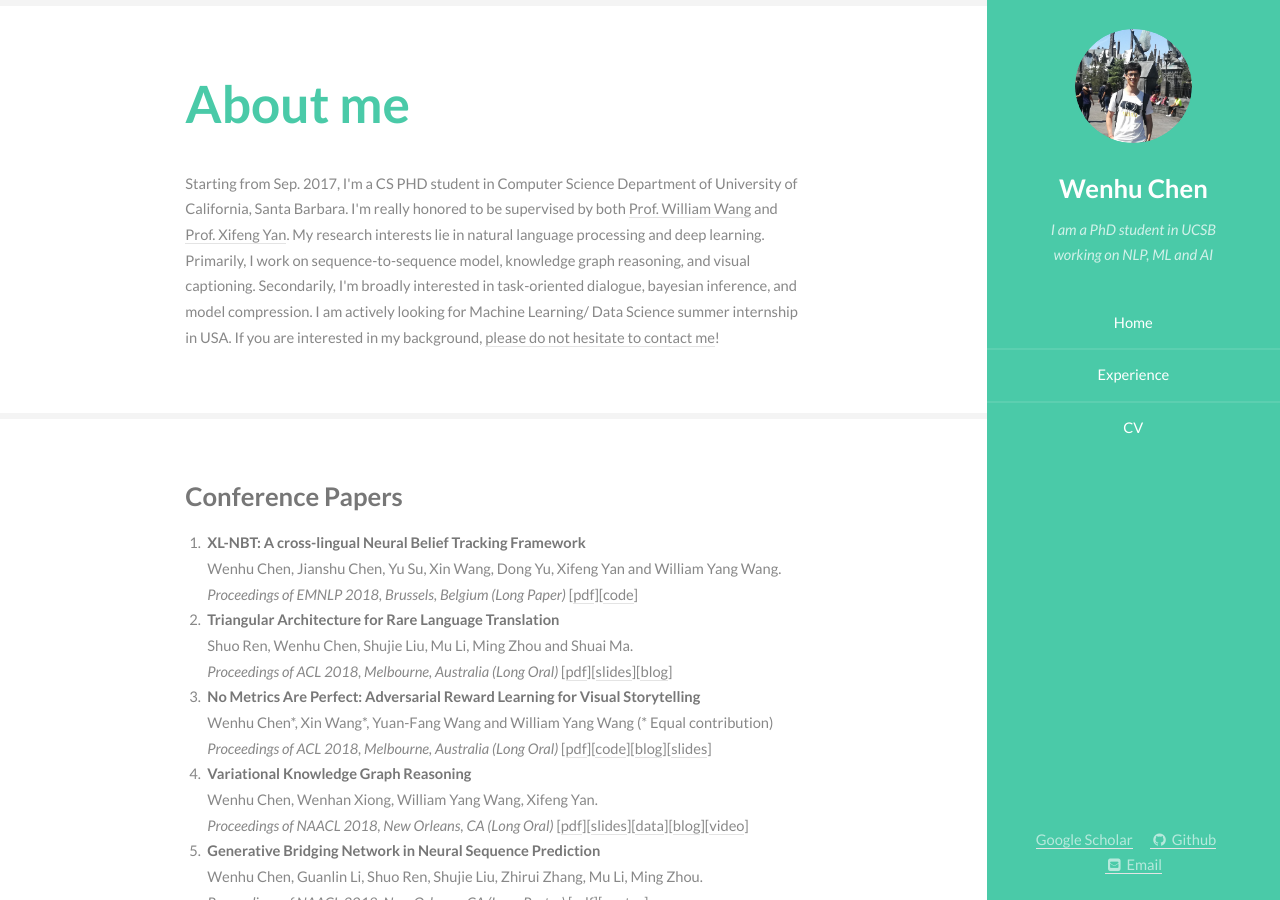
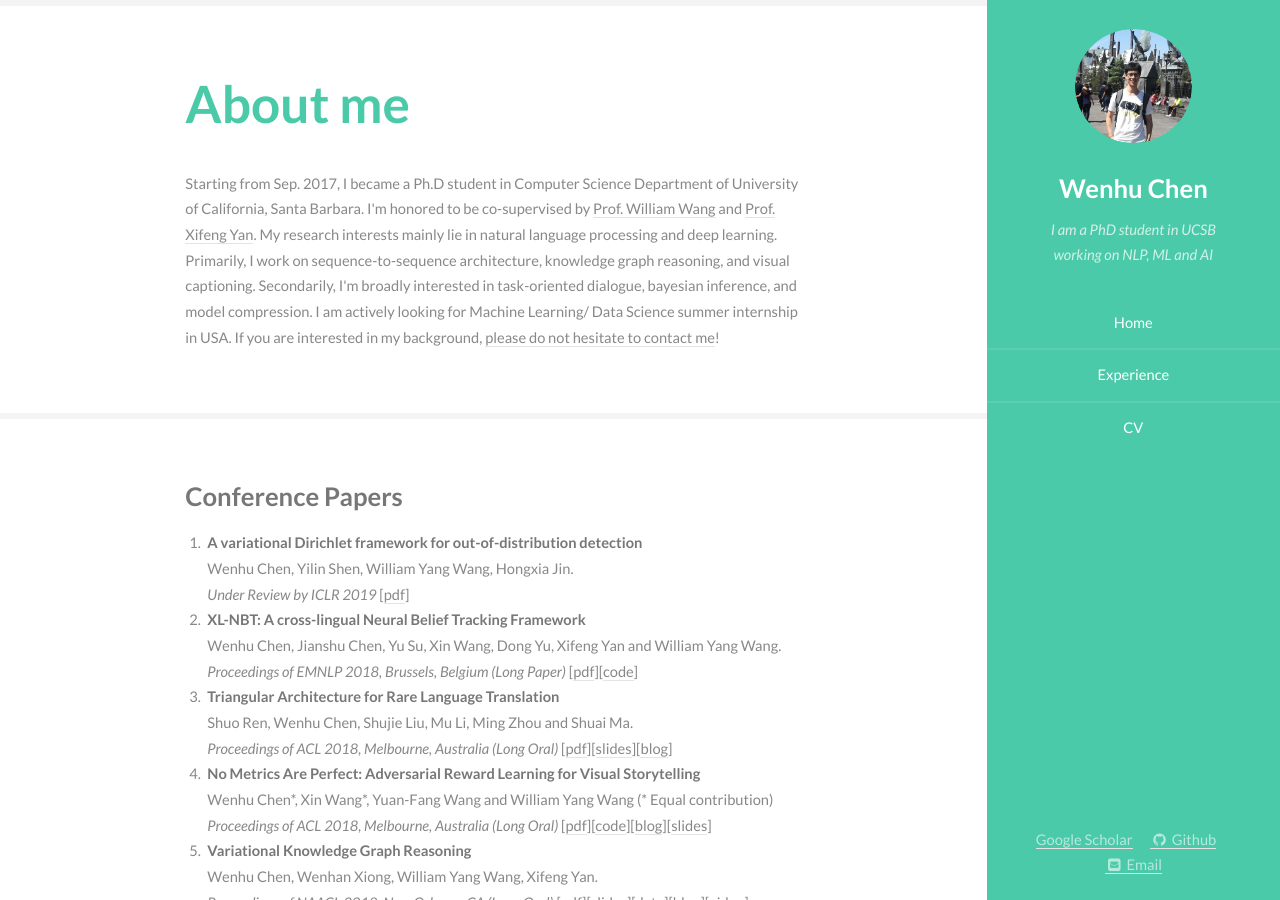
Before and after one commit to wenhuchen/wenhuchen.github.io, a Jekyll site: the page built from index.html, in a window 1280 px wide and 900 px high. Built offline with Jekyll 4.4.1, drawn with Linux system fonts in a browser that asks for light colours.

Commit message:
add one pub

```diff
--- a/index.html
+++ b/index.html
@@ -19,7 +19,7 @@ th,td {
             <header class="major">
                 <h2>About me</h2>
             </header>
-            <p>Starting from Sep. 2017, I'm a CS PHD student in Computer Science Department of University of California, Santa Barbara. I'm really honored to be supervised by both <a href="http://www.cs.ucsb.edu/~william/index.html">Prof. William Wang</a> and <a href="http://www.cs.ucsb.edu/~xyan/">Prof. Xifeng Yan</a>. My research interests lie in natural language processing and deep learning. Primarily, I work on sequence-to-sequence model, knowledge graph reasoning, and visual captioning. Secondarily, I'm broadly interested in task-oriented dialogue, bayesian inference, and model compression. I am actively looking for Machine Learning/ Data Science summer internship in USA. If you are interested in my background, <a href="mailto:wenhuchen@cs.ucsb.edu">please do not hesitate to contact me</a>!</p>
+            <p>Starting from Sep. 2017, I became a Ph.D student in Computer Science Department of University of California, Santa Barbara. I'm honored to be co-supervised by <a href="http://www.cs.ucsb.edu/~william/index.html">Prof. William Wang</a> and <a href="http://www.cs.ucsb.edu/~xyan/">Prof. Xifeng Yan</a>. My research interests mainly lie in natural language processing and deep learning. Primarily, I work on sequence-to-sequence architecture, knowledge graph reasoning, and visual captioning. Secondarily, I'm broadly interested in task-oriented dialogue, bayesian inference, and model compression. I am actively looking for Machine Learning/ Data Science summer internship in USA. If you are interested in my background, <a href="mailto:wenhuchen@cs.ucsb.edu">please do not hesitate to contact me</a>!</p>
         </div>
     </section>
 
@@ -28,6 +28,10 @@ th,td {
         <div class="container">
         <h3>Conference Papers</h3>
 <ol>
+<li><strong> A variational Dirichlet framework for out-of-distribution detection  <a span style="color: #009900;"></a></strong><br>
+    Wenhu Chen, Yilin Shen, William Yang Wang, Hongxia Jin.<br>
+    <em>Under Review by ICLR 2019 </em> [<a href="https://openreview.net/forum?id=ByxmXnA9FQ">pdf</a>]
+</li>
 <li><strong> XL-NBT: A cross-lingual Neural Belief Tracking Framework  <a span style="color: #009900;"></a></strong><br>
         Wenhu Chen, Jianshu Chen, Yu Su, Xin Wang, Dong Yu, Xifeng Yan and William Yang Wang.<br>
 
```
Also changed, not shown: 1 other file.
